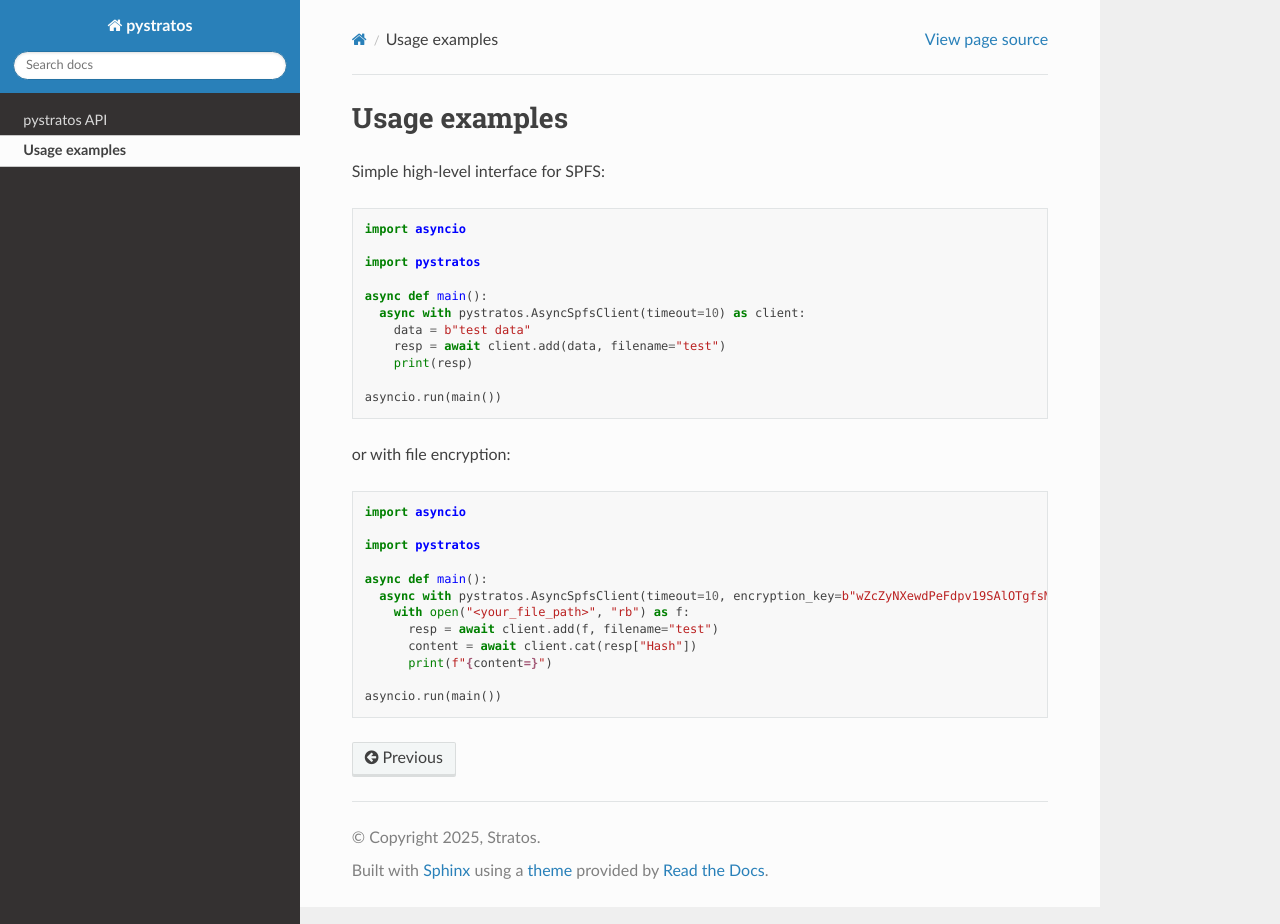
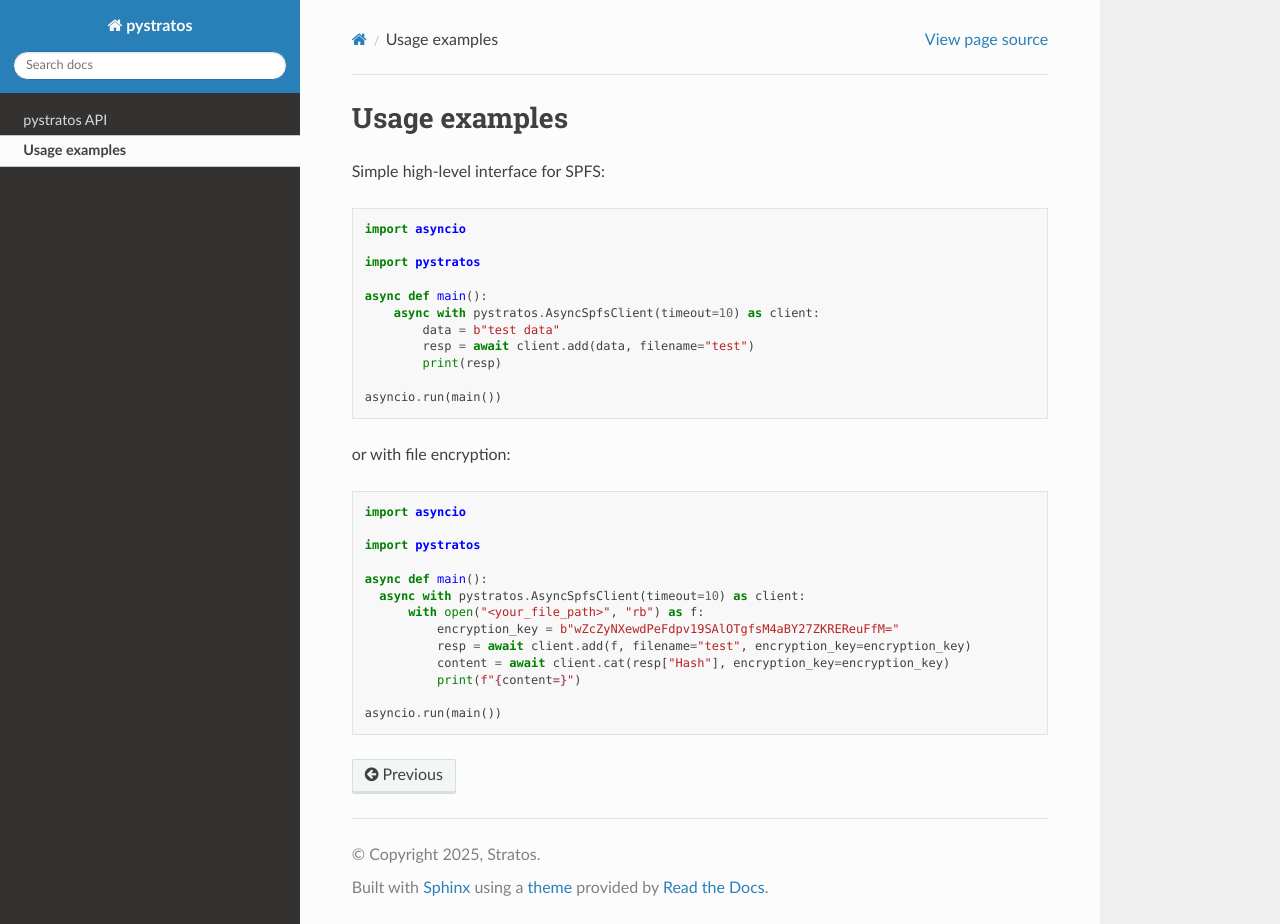
Before and after one commit to stratosnet/pystratos, a Sphinx documentation site: the page built from docs/source/examples.rst, in a window 1280 px wide and 924 px high. Built offline with Sphinx 7.4.7 and the Read the Docs theme 3.1.0, drawn with Linux system fonts in a browser that asks for light colours.

Commit message:
Change encryption to methods

```diff
--- a/docs/source/conf.py
+++ b/docs/source/conf.py
@@ -9,7 +9,7 @@
 project = 'pystratos'
 copyright = '2025, Stratos'
 author = 'm-bo-one'
-release = '0.1.0'
+release = '0.1.1'
 
 # -- General configuration ---------------------------------------------------
 # https://www.sphinx-doc.org/en/master/usage/configuration.html#general-configuration
--- a/docs/source/examples.rst
+++ b/docs/source/examples.rst
@@ -10,10 +10,10 @@
   import pystratos
 
   async def main():
-    async with pystratos.AsyncSpfsClient(timeout=10) as client:
-      data = b"test data"
-      resp = await client.add(data, filename="test")
-      print(resp)
+      async with pystratos.AsyncSpfsClient(timeout=10) as client:
+          data = b"test data"
+          resp = await client.add(data, filename="test")
+          print(resp)
 
   asyncio.run(main())
 
@@ -26,10 +26,11 @@
   import pystratos
 
   async def main():
-    async with pystratos.AsyncSpfsClient(timeout=10, encryption_key=b"wZcZyNXewdPeFdpv19SAlOTgfsM4aBY27ZKREReuFfM=") as client:
-      with open("<your_file_path>", "rb") as f:
-        resp = await client.add(f, filename="test")
-        content = await client.cat(resp["Hash"])
-        print(f"{content=}")
+    async with pystratos.AsyncSpfsClient(timeout=10) as client:
+        with open("<your_file_path>", "rb") as f:
+            encryption_key = b"wZcZyNXewdPeFdpv19SAlOTgfsM4aBY27ZKREReuFfM="
+            resp = await client.add(f, filename="test", encryption_key=encryption_key)
+            content = await client.cat(resp["Hash"], encryption_key=encryption_key)
+            print(f"{content=}")
 
   asyncio.run(main())
--- a/pyproject.toml
+++ b/pyproject.toml
@@ -1,6 +1,6 @@
 [tool.poetry]
 name = "pystratos"
-version = "0.1.0"
+version = "0.1.1"
 description = "A Python client library for interacting with Stratos APIs. ..."
 authors = ["m-bo-one <bogdankurinniy.dev1@gmail.com>"]
 readme = "README.md"
```
Also changed, not shown: README.md (+4 -3 lines), 2 other files.
